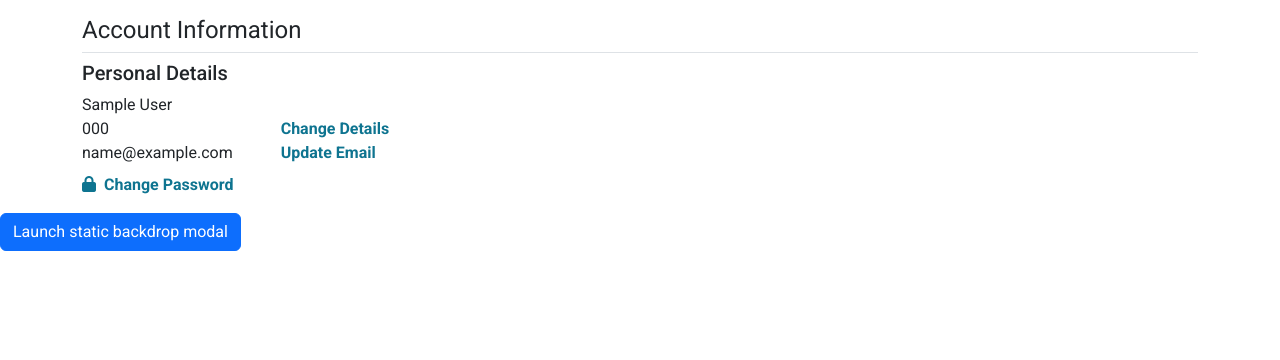
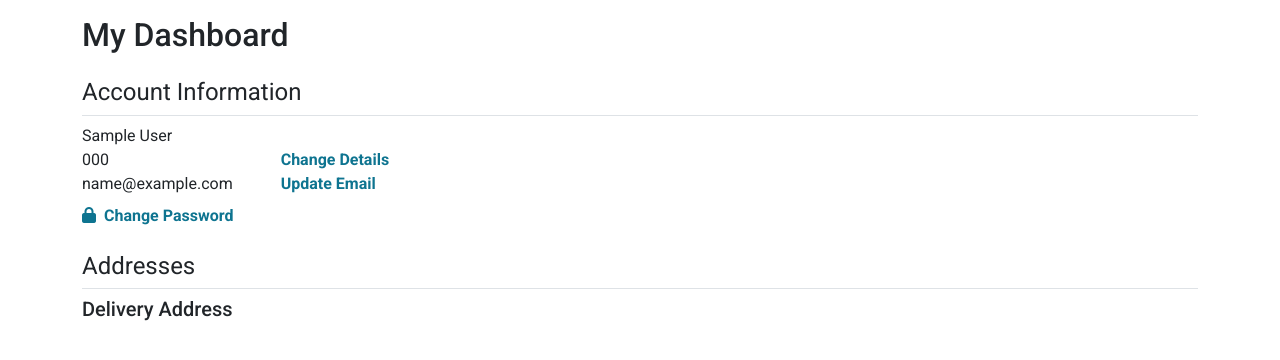
Before and after one commit to thabomoloi/INF3014F_Project, a Flask app: page /account/details in a window 1280 px wide. Shown: the part 135-495 px from the top of the page. Run offline with Flask 3, Linux system fonts and the light colour scheme; a user stored in the database is signed in; tables that the repository leaves empty hold one stand-in row (values such as "Sample post"); some libraries are stand-ins or nearby versions.

Commit message:
Add addresses

```diff
--- a/oasis_nourish/account/forms/__init__.py
+++ b/oasis_nourish/account/forms/__init__.py
@@ -1 +1,2 @@
 from .edit_personal_details import EditPersonalDetailsForm, EditEmailForm, ChangePasswordForm
+from .edit_addresses import AddressForm
--- /dev/null
+++ b/oasis_nourish/account/views/address.py
@@ -0,0 +1,6 @@
+from .. import account
+
+
+@account.route("/address")
+def address():
+    return ""
--- a/oasis_nourish/account/views/details.py
+++ b/oasis_nourish/account/views/details.py
@@ -4,7 +4,7 @@ from flask import render_template, redirect, url_for, flash
 from .. import account
 from ..forms import EditPersonalDetailsForm, EditEmailForm, ChangePasswordForm
 from oasis_nourish import db
-
+from oasis_nourish.models import Address
 
 @account.route("/details", methods=['GET', 'POST'])
 @login_required
@@ -42,4 +42,5 @@ def details():
     return render_template("account/my_account.html", title="Account Details | Oasis Nourish",
                            personal_form=personal_details_form,
                            email_form=email_form,
-                           password_form=password_form)
+                           password_form=password_form,
+                           Address=Address)
--- a/oasis_nourish/models/address.py
+++ b/oasis_nourish/models/address.py
@@ -4,9 +4,6 @@ from .. import db
 class Address(db.Model):
     __tablename__ = 'addresses'
     id = db.Column(db.Integer, primary_key=True)
-    name = db.Column(db.String(64))
-    billing = db.Column(db.Boolean, default=False)
-    delivery = db.Column(db.Boolean, default=False)
     street = db.Column(db.String(64))
     suburb = db.Column(db.String(64))
     city = db.Column(db.String(64))
--- a/oasis_nourish/templates/account/my_account.html
+++ b/oasis_nourish/templates/account/my_account.html
@@ -10,11 +10,11 @@
 
         </div>
         <div class="content">
-            <div>
+            <h2 class="mb-4">My Dashboard</h2>
+            <div class="mb-4">
                 <h4 class="fw-normal border-bottom border-1 pb-2">Account Information</h4>
                 <div>
                     <div>
-                        <h5>Personal Details</h5>
                         <div>
                             <div class="d-flex align-items-end gap-5 flex-nowrap mb-2">
                                 <div>
@@ -33,17 +33,25 @@
                                 <span data-bs-toggle="modal" data-bs-target="#form-modal" id="update-password-btn"
                                       class="fw-bold" style="color: var(--theme-cyan); cursor: pointer;"><i class="fa-solid fa-lock me-1"></i> Change Password</span>
                             </div>
-
                         </div>
+                    </div>
+                </div>
+            </div>
+            <div class="mb-4">
+                <h4 class="fw-normal border-bottom border-1 pb-2">Addresses</h4>
+                <div>
+                    <h5>Delivery Address</h5>
+                    <div>
+                        {% with address = Address.query.filter_by(user_id=current_user.id).first() %}
+                            {% if address is none %}
+                                You have no delivery address yet.
+                            {% endif %}
+                        {% endwith %}
                     </div>
                 </div>
             </div>
         </div>
     </div>
-    <!-- Button trigger modal -->
-    <button type="button" class="btn btn-primary" data-bs-toggle="modal" data-bs-target="#form-modal">
-      Launch static backdrop modal
-    </button>
 
     <!-- Modal -->
     <div class="modal fade" id="form-modal" data-bs-backdrop="static" data-bs-keyboard="false" tabindex="-1" aria-labelledby="modalFormLabel" aria-hidden="true">
@@ -124,6 +132,7 @@
 
         const updateDetailsBtn = document.querySelector("span#update-details-btn");
         const updateEmailBtn = document.querySelector("span#update-email-btn");
+        const updatePassword = document.querySelector("span#update-password-btn");
         const saveChangesBtn = document.querySelector("button#save-changes-btn");
 
         const showForm = (divClass, modalTitle) => {
@@ -143,5 +152,6 @@
 
         addButtonListeners(updateDetailsBtn, ".personal-form", "Update Details");
         addButtonListeners(updateEmailBtn, ".email-form", "Change Email");
+        addButtonListeners(updatePassword, ".password-form", "Change password");
     </script>
 {% endblock %}
```
Also changed, not shown: oasis_nourish/account/forms/edit_addresses.py (added, +17 -0 lines).
